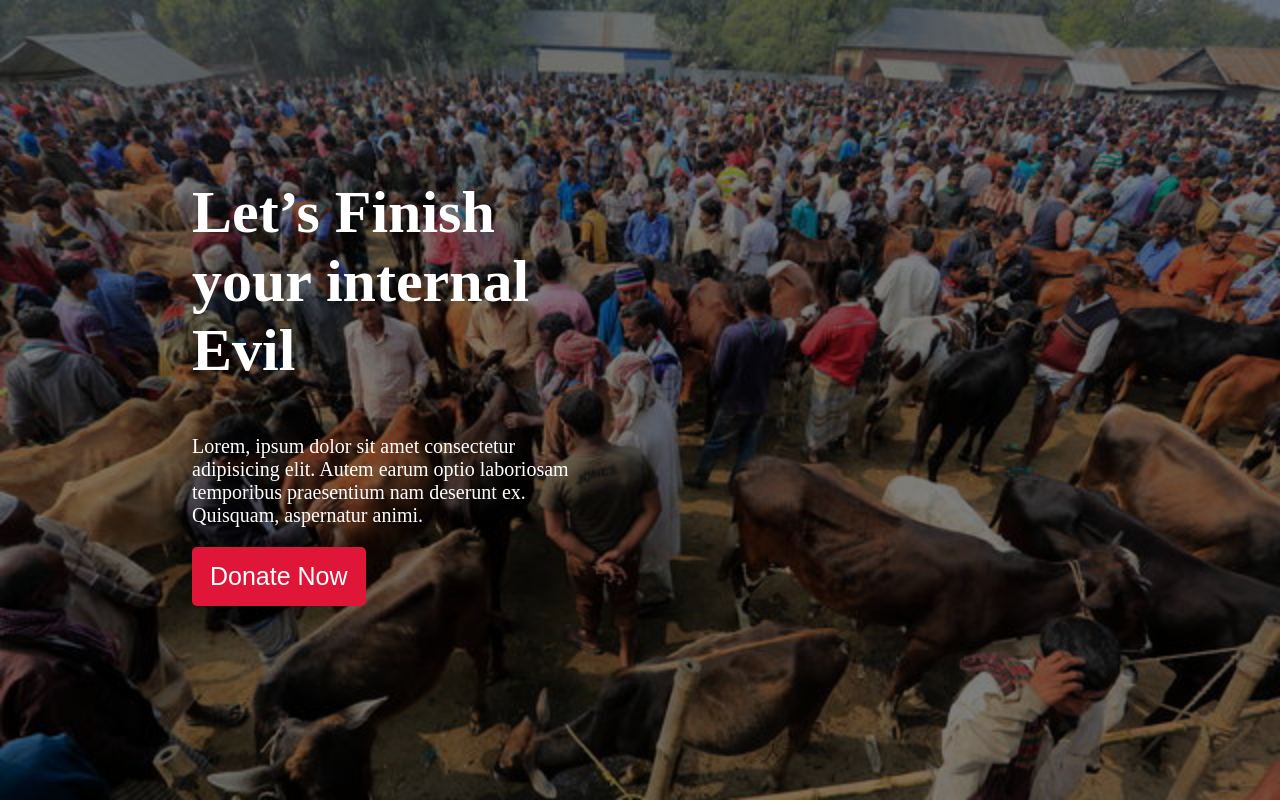
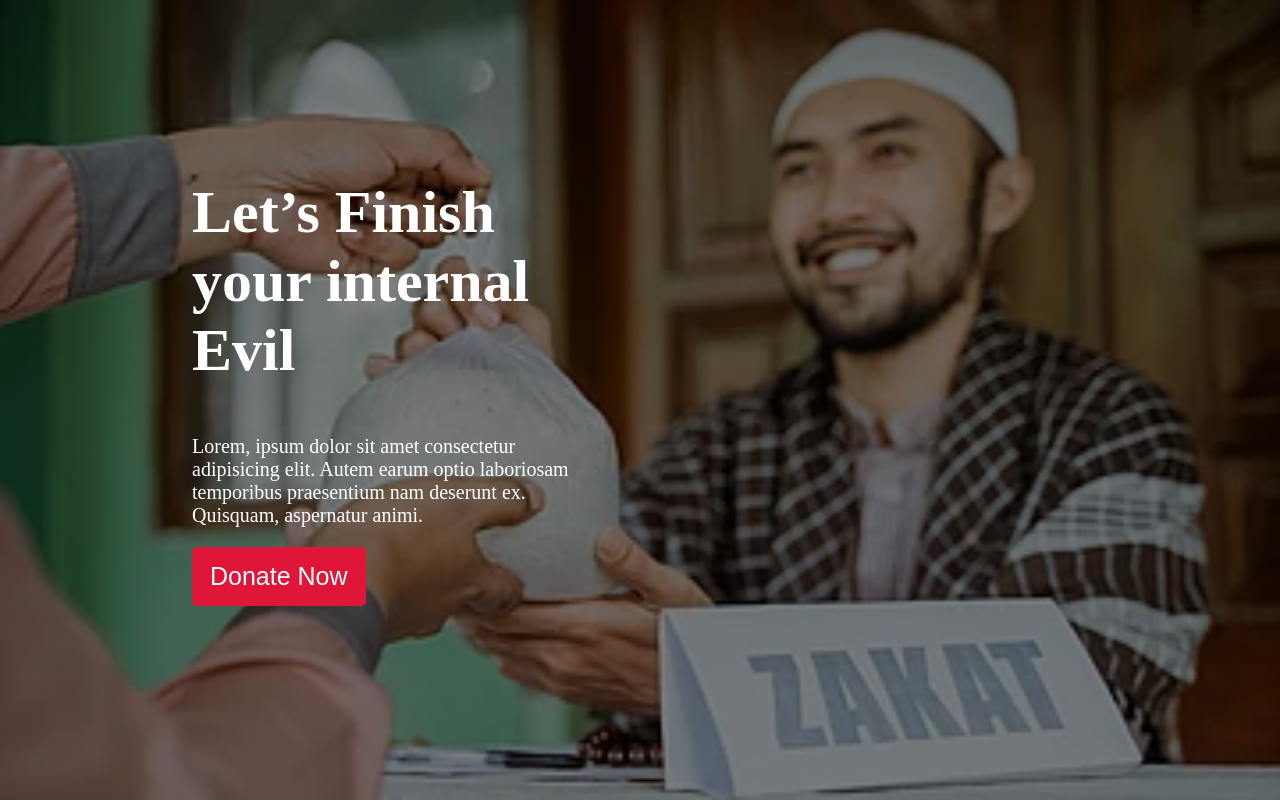
Before and after one commit to mdmasudrana271/zakat-project, a plain HTML site: page index.html in a window 1280 px wide. Shown: the top 802 px of the page. Drawn offline with Linux system fonts and the light colour scheme.

Commit message:
added new img

```diff
--- a/style.css
+++ b/style.css
@@ -4,7 +4,7 @@ body{
     box-sizing: border-box;
 }
 .top-section{
-    background-image: linear-gradient(rgba(0, 0, 0, 0.5), rgba(0, 0, 0, 0.5)),url(images/top-section-bg.jpg);
+    background-image: linear-gradient(rgba(0, 0, 0, 0.5), rgba(0, 0, 0, 0.5)),url(images/top-section-bg.webp);
     background-size: cover;
     height: 100vh;
     width: 100%;
```
Also changed, not shown: images/top-section-bg.webp (added), 2 other files.
